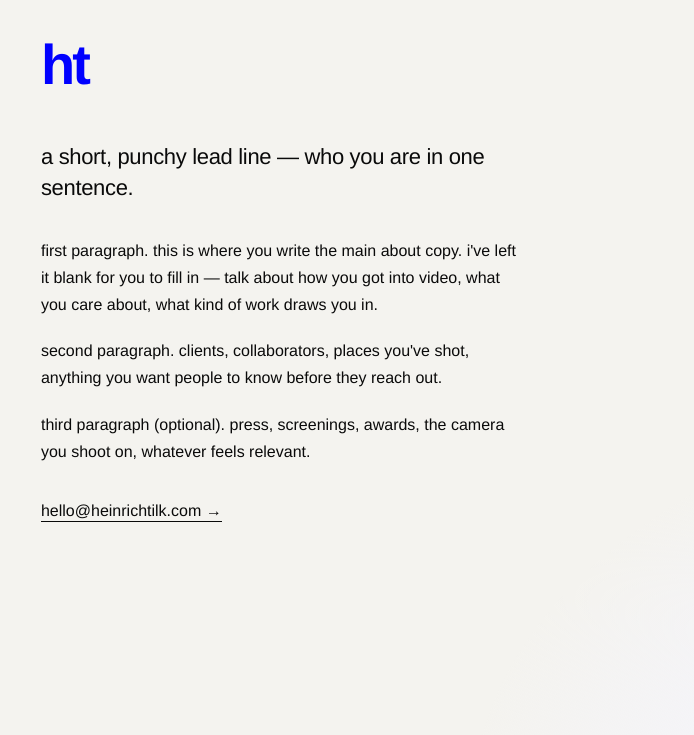
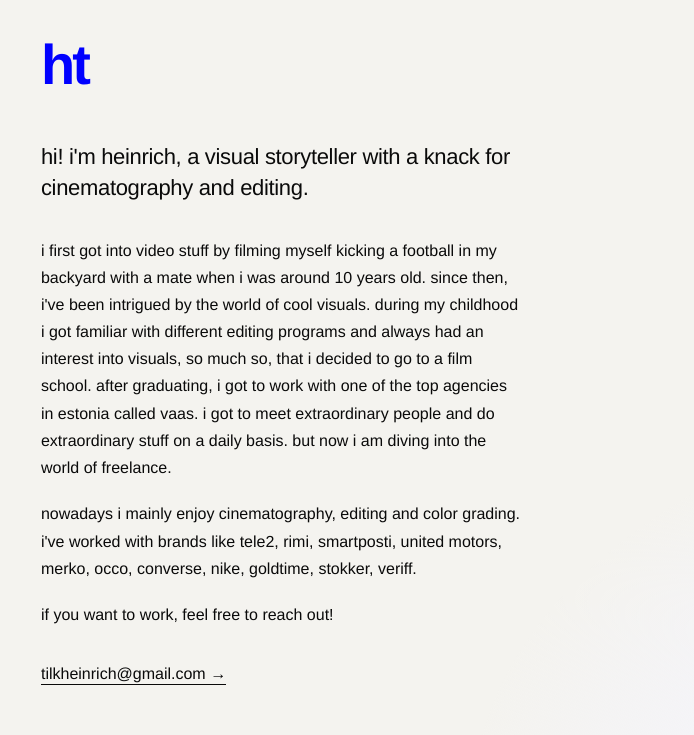
Before and after one commit to htilkk/heinrichtilk, a plain HTML site: page about.html in a window 1280 px wide. Shown: the top 735 px of the page, 0-694 px from the left. Drawn offline with Linux system fonts and the light colour scheme.

Commit message:
Update about.html

```diff
--- a/about.html
+++ b/about.html
@@ -21,28 +21,32 @@
 
     <div class="about-text">
       <p class="lead">
-        a short, punchy lead line — who you are in one sentence.
+        hi! i'm heinrich, a visual storyteller with a knack for cinematography and editing.
       </p>
 
       <p>
-        first paragraph. this is where you write the main about copy.
-        i've left it blank for you to fill in — talk about how you got
-        into video, what you care about, what kind of work draws you in.
+        i first got into video stuff by filming myself kicking a football in my backyard
+        with a mate when i was around 10 years old. since then, i've been intrigued by
+        the world of cool visuals. during my childhood i got familiar with different
+        editing programs and always had an interest into visuals, so much so, that i
+        decided to go to a film school. after graduating, i got to work with one of the
+        top agencies in estonia called vaas. i got to meet extraordinary people and do
+        extraordinary stuff on a daily basis. but now i am diving into the world of freelance.
       </p>
 
       <p>
-        second paragraph. clients, collaborators, places you've shot,
-        anything you want people to know before they reach out.
+        nowadays i mainly enjoy cinematography, editing and color grading.
+        i've worked with brands like tele2, rimi, smartposti, united motors, merko,
+        occo, converse, nike, goldtime, stokker, veriff.
       </p>
 
       <p>
-        third paragraph (optional). press, screenings, awards, the
-        camera you shoot on, whatever feels relevant.
+        if you want to work, feel free to reach out!
       </p>
 
       <p style="margin-top: 2em;">
-        <a href="mailto:hello@heinrichtilk.com" style="border-bottom: 1px solid currentColor; padding-bottom: 2px;">
-          hello@heinrichtilk.com →
+        <a href="mailto:tilkheinrich@gmail.com" style="border-bottom: 1px solid currentColor; padding-bottom: 2px;">
+          tilkheinrich@gmail.com →
         </a>
       </p>
     </div>
```
